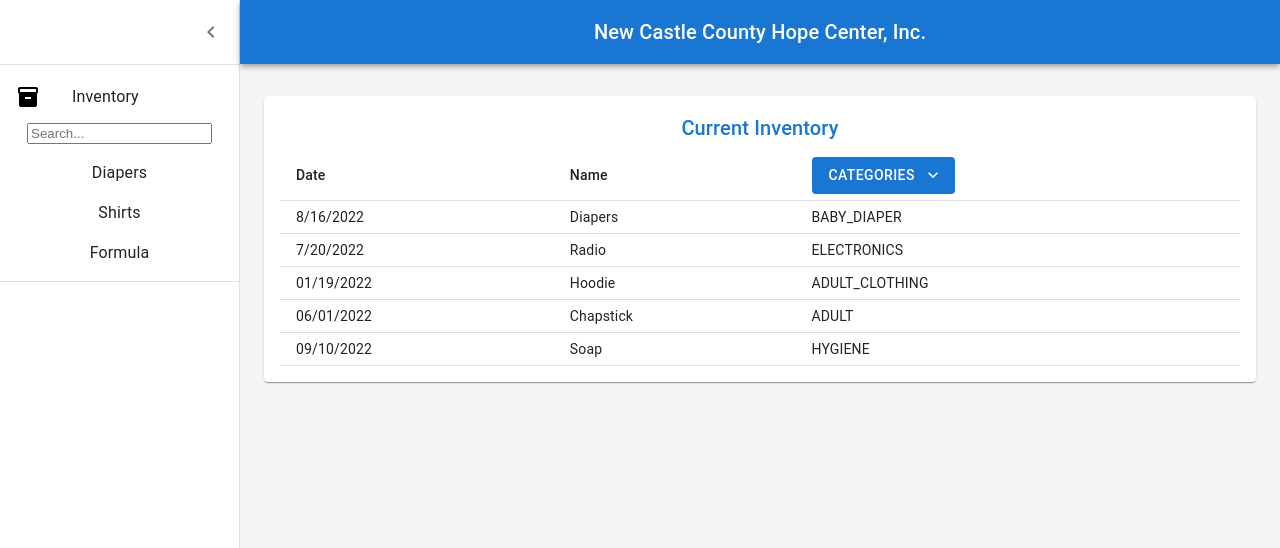
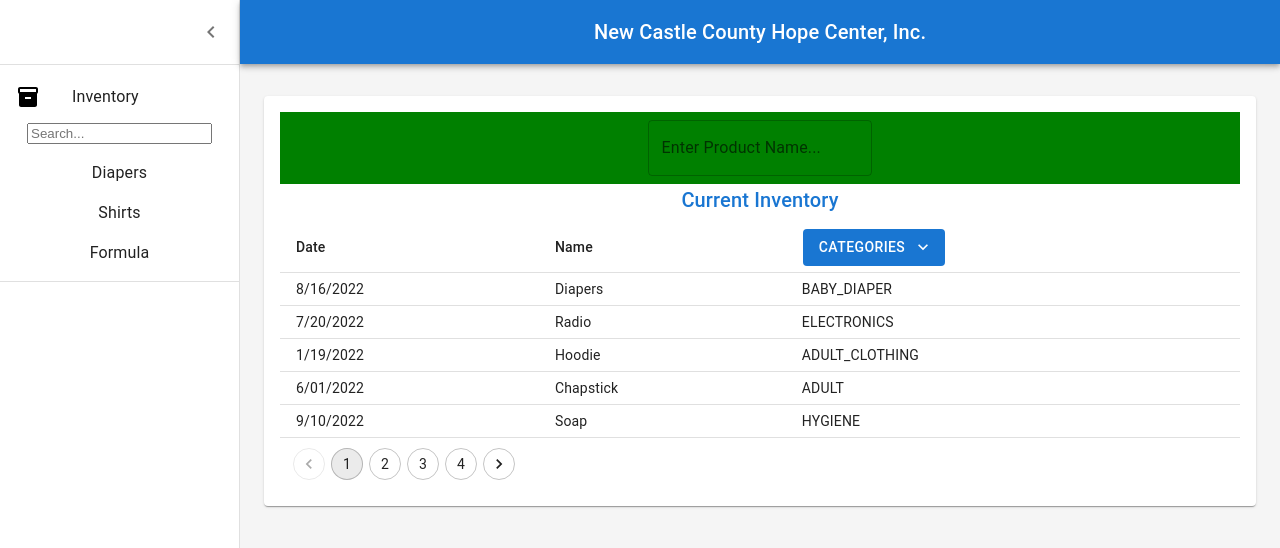
Before and after one commit to alogan15/The-Hope-Center, a React (Create React App) app in the folder hope-center-app/: page /inventory in a window 1280 px wide. Shown: the top 548 px of the page. Built offline with nearby package versions, Linux system fonts and the light colour scheme.

Commit message:
new hope

```diff
--- a/hope-center-app/src/Inventory/Orders.js
+++ b/hope-center-app/src/Inventory/Orders.js
@@ -1,5 +1,5 @@
 import * as React from 'react';
-
+import Pagination from '@mui/material/Pagination';
 import Table from '@mui/material/Table';
 import TableBody from '@mui/material/TableBody';
 import TableCell from '@mui/material/TableCell';
@@ -7,10 +7,14 @@
 import TableRow from '@mui/material/TableRow';
 import Title from './Title';
 import TextFields from '../components/Textfield';
+import TextField from '@mui/material/TextField';
+import Box from '@mui/material/Box';
 
 
 
-
+const page={
+  padding:'10px'
+}
 
 // Generate Order Data
 function createData(id, date, name, category, paymentMethod, amount) {
@@ -33,19 +37,19 @@
 
   createData(
     3,
-    '01/19/2022',
+    '1/19/2022',
     'Hoodie',
     'ADULT_CLOTHING'
   ),
   createData(
     4,
-    '06/01/2022',
+    '6/01/2022',
     'Chapstick',
     'ADULT'
   ),
   createData(
     5,
-    '09/10/2022',
+    '9/10/2022',
     'Soap',
     'HYGIENE'
   )
@@ -58,6 +62,18 @@
 export default function Orders() {
   return (
     <React.Fragment>
+       <Box
+       backgroundColor="green"
+
+      component="form"
+      sx={{
+        '& > :not(style)': { m: 1, width: '25ch' },
+      }}
+      noValidate
+      autoComplete="off"
+    >
+      <TextField id="outlined-basic" label="Enter Product Name..." variant="outlined" />
+      </Box>
       <Title>Current Inventory</Title>
       <Table size="small">
         <TableHead>
@@ -77,7 +93,7 @@
           ))}
         </TableBody>
       </Table>
-
+      <Pagination count={4} variant="outlined" style={page}/>
     </React.Fragment>
   );
 }
```
Also changed, not shown: hope-center-app/src/Inventory/listItems.js (+0 -11 lines).
